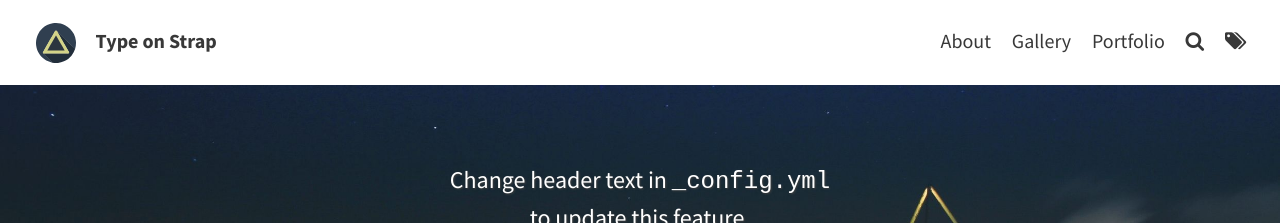
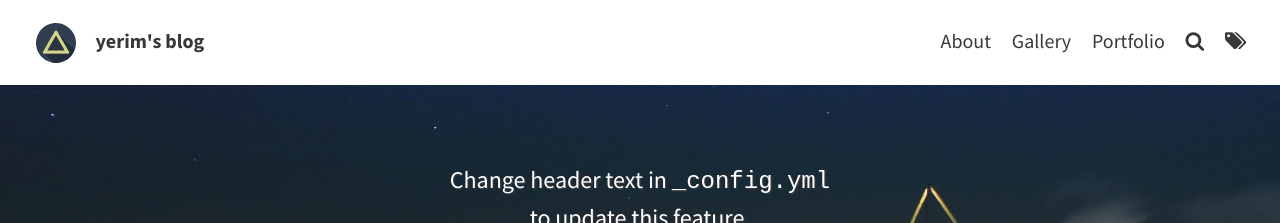
Before and after one commit to dkrl1313/dkrl1313.github.io, a Jekyll site: the page built from index.html, in a window 1280 px wide. Shown: the top 223 px of the page. Built offline with Jekyll 4.4.1, drawn with Linux system fonts in a browser that asks for light colours; the list of posts is cut into pages by our own code.

Commit message:
_config.yml init

```diff
--- a/_config.yml
+++ b/_config.yml
@@ -1,14 +1,14 @@
 # SITE CONFIGURATION
-baseurl: "/Type-on-Strap"
-url: "https://sylhare.github.io"
-title: Type on Strap # site's title
+baseurl: "/"
+url: "https://dkrl1313.github.io"
+title: yerim's blog # site's title
 description: "A website with blog posts and pages" # used by search engines
 
 
 # THEME-SPECIFIC CONFIGURATION
 theme_settings:
   # Meta
-  title: Type on Strap # blog's title
+  title: yerim's blog # blog's title
   avatar: assets/img/triangle.svg
   favicon: assets/favicon.ico
   gravatar: # Email MD5 hash
```
